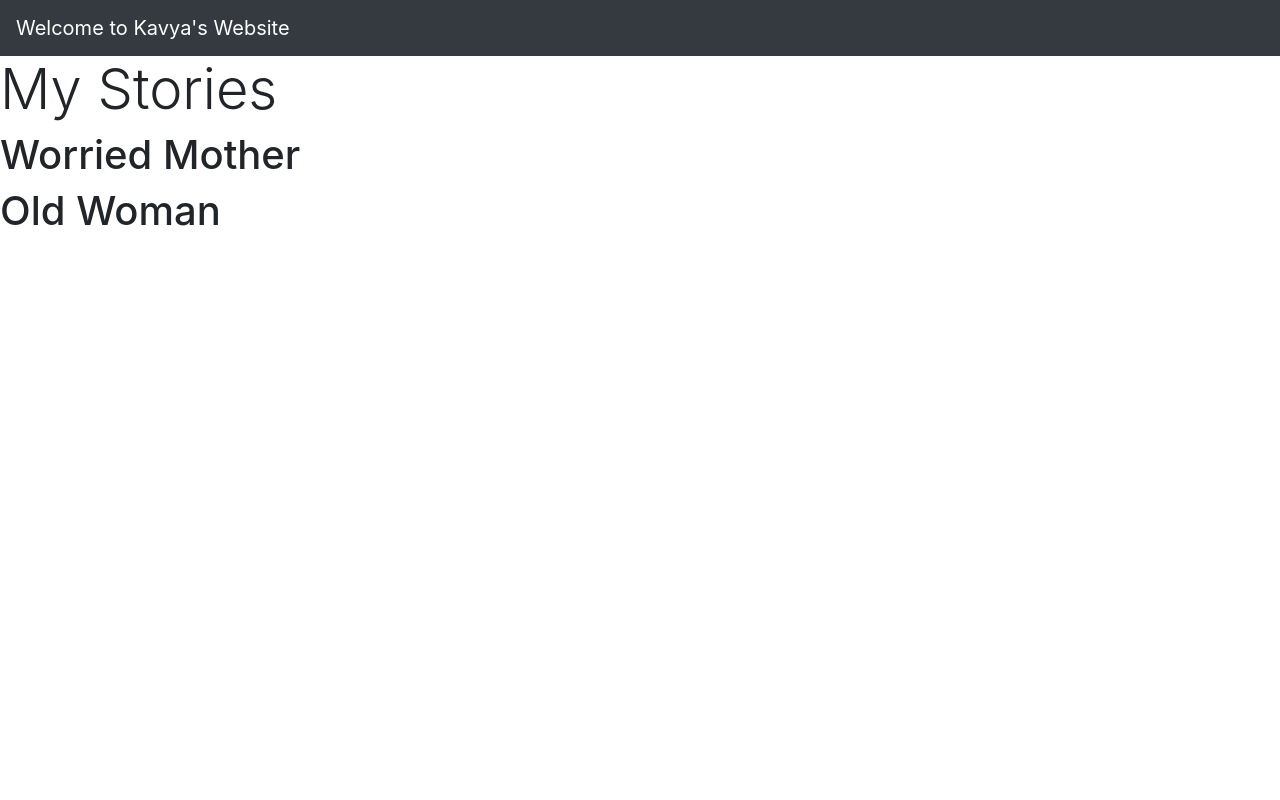
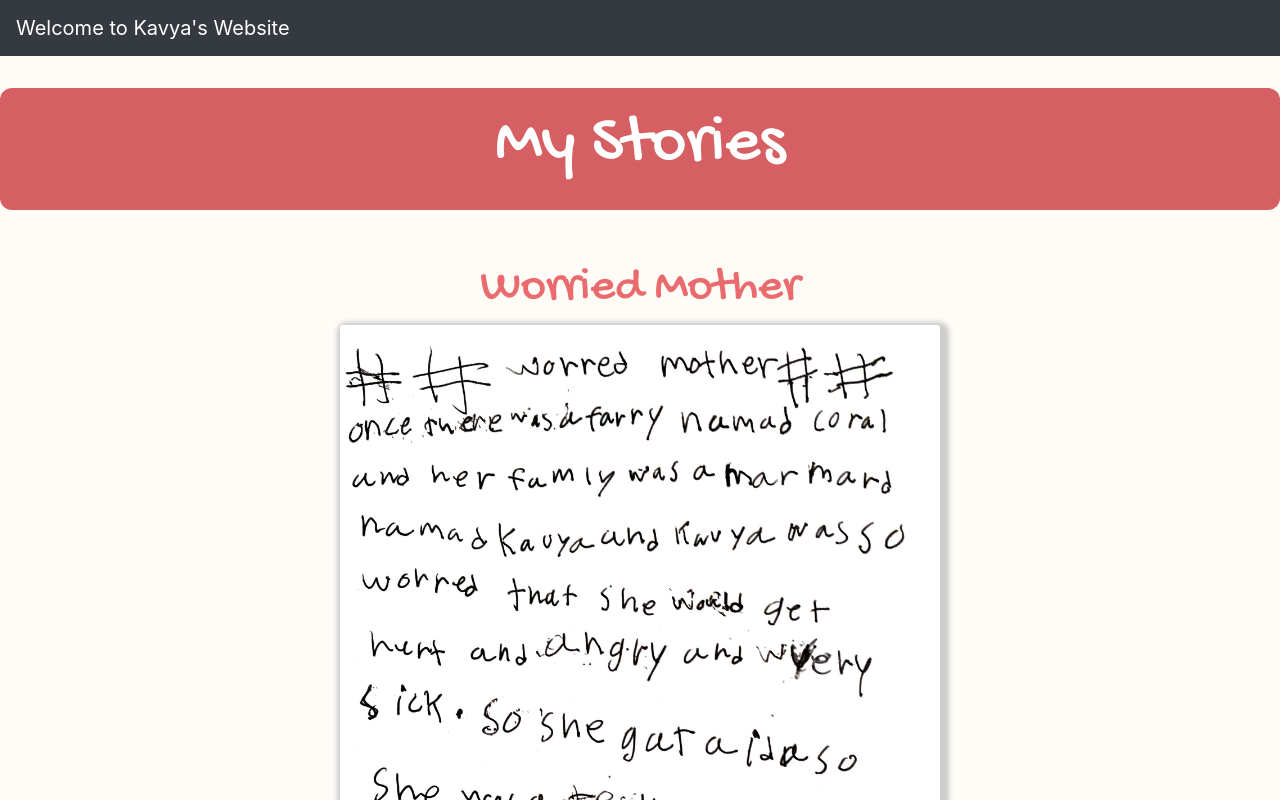
Before and after one commit to patelsan/kavyaswebsite, a plain HTML site: page index.html in a window 1280 px wide. Shown: the top 800 px of the page. Drawn offline with nearby package versions, Linux system fonts and the light colour scheme; the site is published under a folder, as on GitHub Pages, so addresses that start at the root find nothing.

Commit message:
Updated path

```diff
--- a/index.html
+++ b/index.html
@@ -6,7 +6,7 @@
     <meta http-equiv="X-UA-Compatible" content="ie=edge">
     <title>Kavya</title>
     <link rel="stylesheet" href="https://stackpath.bootstrapcdn.com/bootstrap/4.1.3/css/bootstrap.min.css" integrity="sha384-MCw98/SFnGE8fJT3GXwEOngsV7Zt27NXFoaoApmYm81iuXoPkFOJwJ8ERdknLPMO" crossorigin="anonymous">
-    <link rel="stylesheet" href="/styles/site.css">
+    <link rel="stylesheet" href="./styles/site.css">
     <link href="http://fonts.googleapis.com/css?family=Gochi+Hand|Arvo:400,700" rel="stylesheet" type="text/css">
 </head>
 <body>
@@ -17,8 +17,8 @@
         <h1 class="display-4 section">My Stories</h1>
     </div>
     <h1 class="display-6 story-title">Worried Mother</h1>
-    <img class="img-fluid rounded mx-auto d-block story-pic" src="/images/worriedmother.jpg" alt="">
+    <img class="img-fluid rounded mx-auto d-block story-pic" src="./images/worriedmother.jpg" alt="">
     <h1 class="display-6 story-title">Old Woman</h1>
-    <img class="img-fluid rounded mx-auto d-block story-pic" src="/images/oldwoman.jpg" alt="">
+    <img class="img-fluid rounded mx-auto d-block story-pic" src="./images/oldwoman.jpg" alt="">
 </body>
 </html>
```
